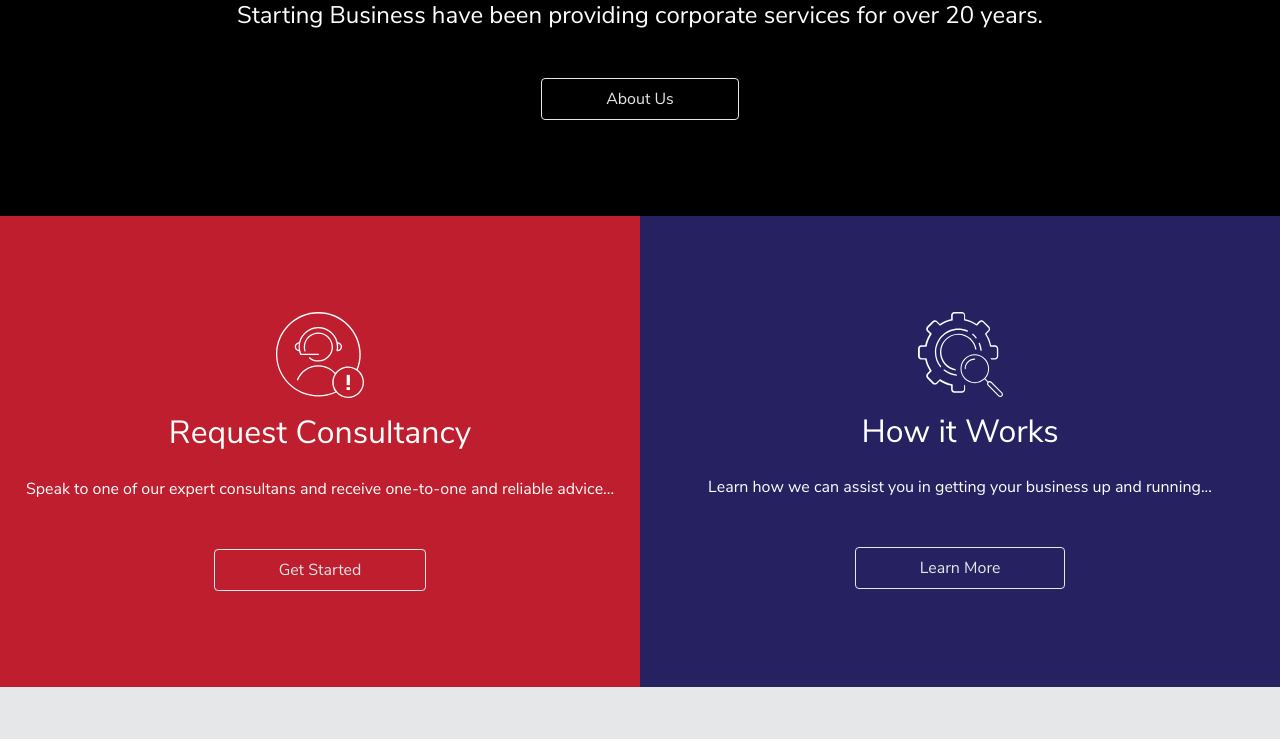
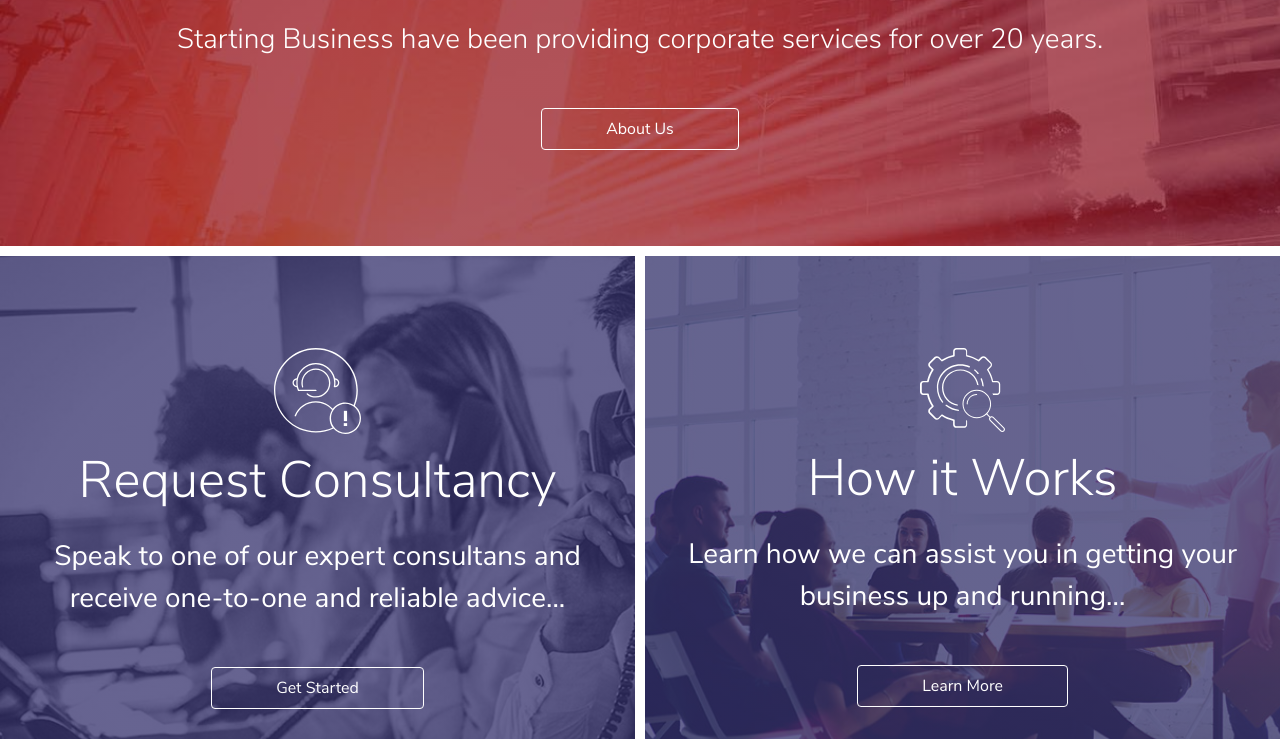
Before and after one commit to PictureElement/starting-business, a website: page src/index.html in a window 1280 px wide. Shown: the part 1083-1822 px from the top of the page. Drawn offline with nearby package versions, Linux system fonts and the light colour scheme.

Commit message:
Further styling of about, consultancy and how-it-works sections

```diff
--- a/src/index.html
+++ b/src/index.html
@@ -129,47 +129,47 @@
 
     <section class="about container-fluid text-center">
       <div class="container">
-        <div class="about-icon mb-3">
+        <div class="about-icon mb-2">
           <img src="media/sb-logo-about.svg" alt="sb logo">
         </div>
-        <div class="about-heading mb-4">
-          <h2>AFFORDABLE * RELIABLE * EXPERIENCED</h2>
+        <div class="about-heading mb-3">
+          <h2 class="display-2 font700">AFFORDABLE * RELIABLE * EXPERIENCED</h2>
         </div>
         <div class="about-description mb-5">
-          <h4>Starting Business have been providing corporate services for over 20 years.</h4>
+          <p class="lead font300">Starting Business have been providing corporate services for over 20 years.</p>
         </div>
-        <button type="button" class="btn btn-outline-light">About Us</button>
+        <button type="button" class="btn btn-outline-info">About Us</button>
       </div>
     </section>
 
     <div class="container-fluid">
       <div class="row">
-        <section class="consultancy col-sm-6 bg-primary text-center">
+        <section class="consultancy col-sm-6 text-center">
           <div class="container">
             <div class="about-icon mb-3">
               <img src="media/request-consultancy.svg" alt="request consultancy">
             </div>
             <div class="about-heading mb-4">
-              <h2>Request Consultancy</h2>
+              <h3 class="display-2 font300">Request Consultancy</h3>
             </div>
             <div class="about-description mb-5">
-              <p>Speak to one of our expert consultans and receive one-to-one and reliable advice...</p>
+              <p class="lead">Speak to one of our expert consultans and receive one-to-one and reliable advice...</p>
             </div>
-            <button type="button" class="btn btn-outline-light">Get Started</button>
+            <button type="button" class="btn btn-outline-info">Get Started</button>
           </div>
         </section>
-        <section class="how-it-works col-sm-6 bg-success text-center">
+        <section class="how-it-works col-sm-6 text-center">
           <div class="container">
             <div class="about-icon mb-3">
               <img src="media/how-it-works.svg" alt="how it works">
             </div>
             <div class="about-heading mb-4">
-              <h2>How it Works</h2>
+              <h3 class="display-2 font300">How it Works</h3>
             </div>
             <div class="about-description mb-5">
-              <p>Learn how we can assist you in getting your business up and running...</p>
+              <p class="lead">Learn how we can assist you in getting your business up and running...</p>
             </div>
-            <button type="button" class="btn btn-outline-light">Learn More</button>
+            <button type="button" class="btn btn-outline-info">Learn More</button>
           </div>
         </section>
       </div>
--- a/src/scss/main.scss
+++ b/src/scss/main.scss
@@ -35,15 +35,16 @@
 
 // Colors
 $scarlet: rgb(143,16,28);
-$scarlet-glassy: rgba(143,16,28,0.5);
+$scarlet-glassy: rgba(143,16,28,0.7);
 $navy: rgb(38,34,98);
-$navy-glassy: rgba(38,34,98,0.5);
+$navy-glassy: rgba(38,34,98,0.7);
 $red: rgb(190,30,45);
-$red-glassy: rgba(190,30,45,0.5);
+$red-glassy: rgba(190,30,45,0.7);
 $cloud: rgb(230,231,232);
 $olive: rgb(187,170,40);
 $coal: rgb(35,31,32);
-$coal-glassy: rgba(35,31,32,0.5);
+$coal-glassy: rgba(35,31,32,0.7);
+$snow: rgb(255,255,255);
 
 // Theme colors
 $theme-colors: (
@@ -56,13 +57,18 @@ $theme-colors: (
   "dark-glassy": $coal-glassy,
   "light": $cloud,
   "success": $navy,
-  "success-glassy": $navy-glassy
+  "success-glassy": $navy-glassy,
+  "info": $snow
 );
 
 // Body
 $body-bg: #000;
 $body-color: #fff;
+
+// Fonts
 $font-family-sans-serif: 'NunitoSans-Regular', sans-serif;
+$font-size-base: 1rem;
+$lead-font-size: ($font-size-base * 1.75);
 
 // Navbar
 $navbar-padding-y: 1.5rem;
@@ -204,6 +210,52 @@ header {
   }
 }
 
+/*
+ * About
+ */
+
+.about {
+  padding: 6rem 0;
+  // Background image with color overlay
+  background: linear-gradient(0deg, map-get($theme-colors, danger-glassy), map-get($theme-colors, danger-glassy)), url('../media/about.jpg');
+  background-size: cover;
+  background-repeat: no-repeat;
+  border-top: 10px solid map-get($theme-colors, info);
+}
+
+/*
+ * Consultancy
+ */
+
+.consultancy {
+  border-top: 10px solid map-get($theme-colors, info);
+  border-right: 5px solid map-get($theme-colors, info);
+  padding: 5.7rem 0;
+  // Background image with color overlay
+  background: linear-gradient(0deg, map-get($theme-colors, success-glassy), map-get($theme-colors, success-glassy)), url('../media/consultancy.jpg');
+  background-size: cover;
+  background-repeat: no-repeat;
+  .container {
+    max-width: 42em;
+  }
+}
+
+/*
+ * How it works
+ */
+
+.how-it-works {
+  border-top: 10px solid map-get($theme-colors, info);
+  border-left: 5px solid map-get($theme-colors, info);
+  padding: 5.7rem 0;
+  // Background image with color overlay
+  background: linear-gradient(0deg, map-get($theme-colors, success-glassy), map-get($theme-colors, success-glassy)), url('../media/how-it-works.jpg');
+  background-size: cover;
+  background-repeat: no-repeat;
+  .container {
+    max-width: 42em;
+  }
+}
 
 
 
@@ -217,24 +269,6 @@ header {
 
 
 
-
-
-/*
- * About
- */
-
-.about {
-  background-color: black;
-  padding: 6rem 0;
-}
-
-/*
- * Consultancy & How it works
- */
-
-.consultancy, .how-it-works {
-  padding: 6rem 0;
-}
 
 /*
  * Special offers
```
Also changed, not shown: src/css/main.css, 2 other files.
